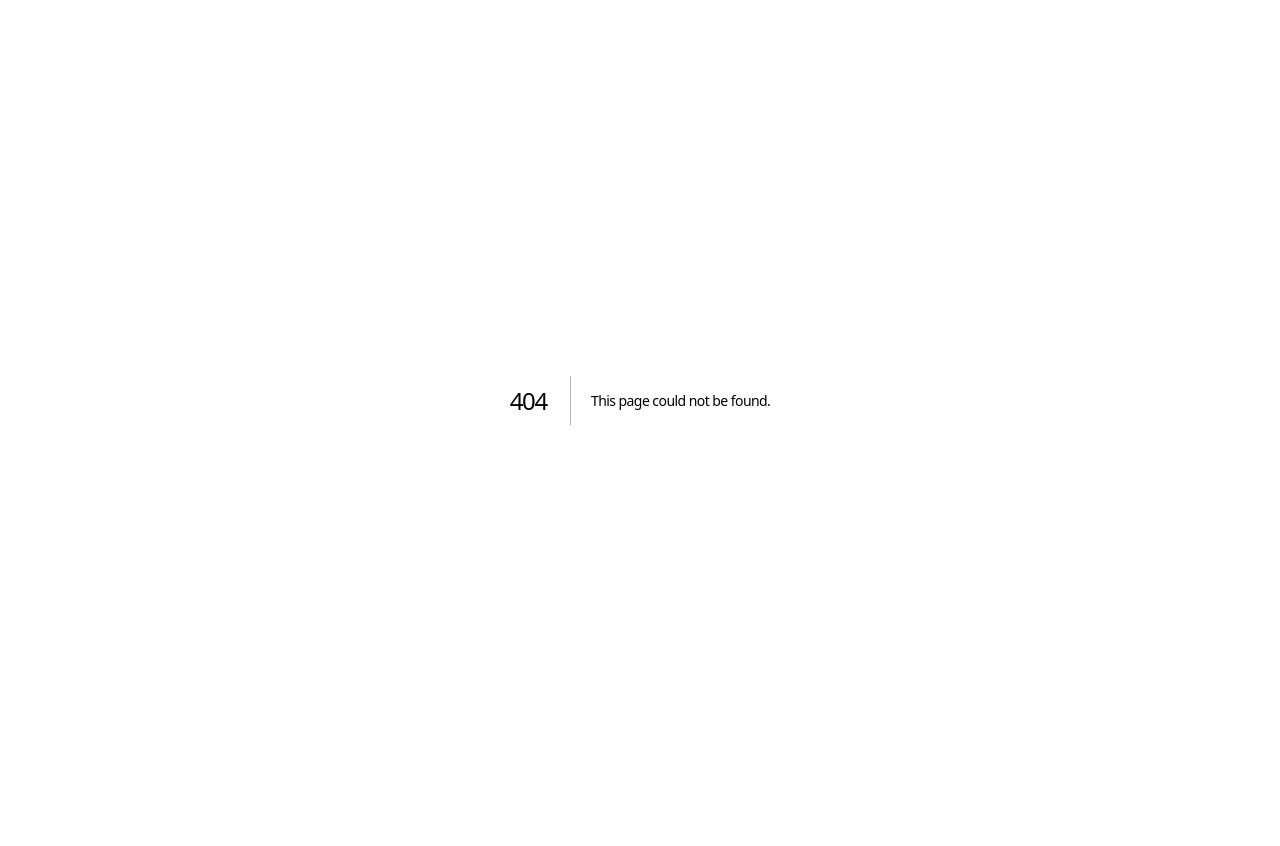
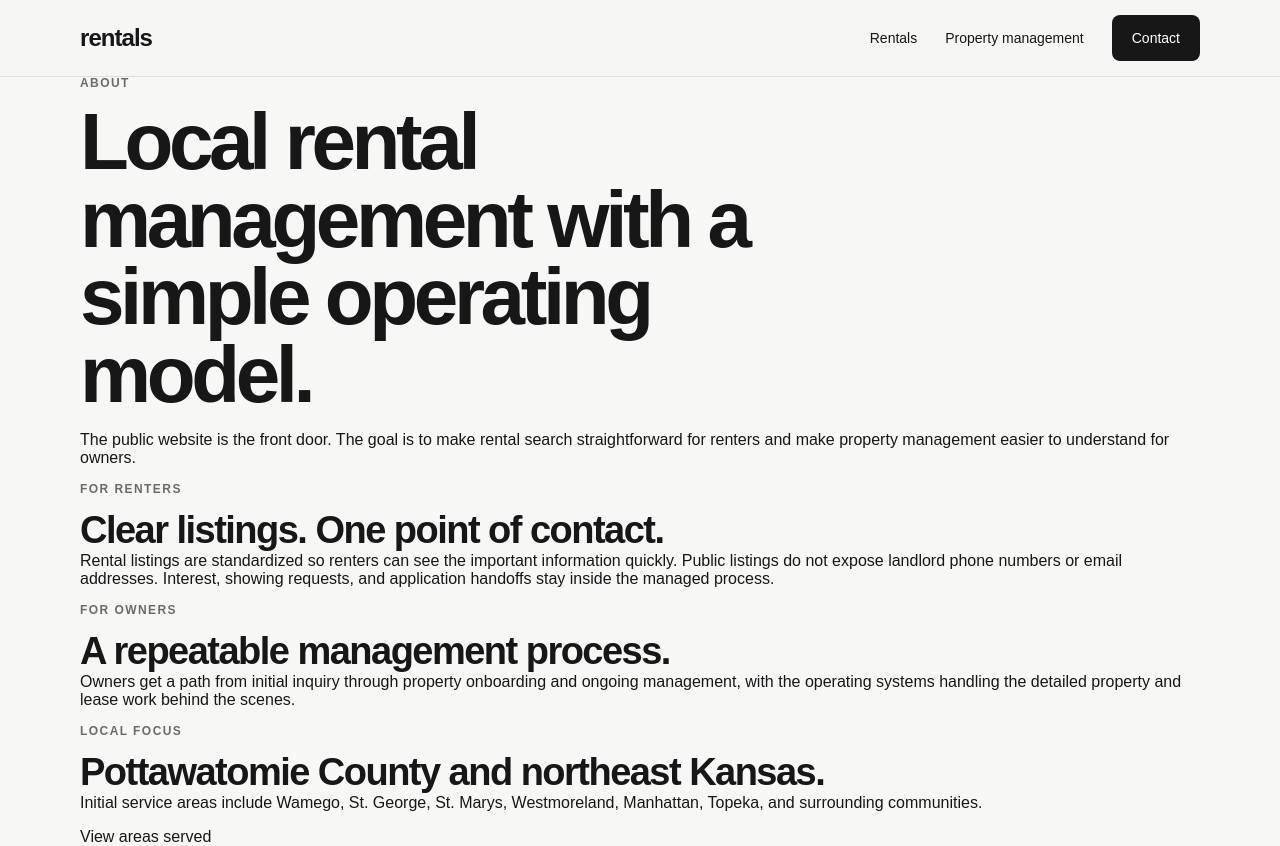
Before and after one commit to kova-media/rentals, a Next.js app: page /about in a window 1280 px wide. Before the commit this address had no page. Before the commit the page ends 800 px from the top, so only its background shows below. Built offline with nearby package versions, Linux system fonts and the light colour scheme.

Commit message:
Build app/about/page.tsx

```diff
--- /dev/null
+++ b/app/about/page.tsx
@@ -0,0 +1,12 @@
+import Link from "next/link";
+
+export default function AboutPage() {
+  return (
+    <main>
+      <header className="site-header"><div className="container header-inner"><Link className="wordmark" href="/">rentals</Link><nav><Link href="/rentals">Rentals</Link><Link href="/property-management">Property management</Link><Link className="button button-dark button-small" href="/contact">Contact</Link></nav></div></header>
+      <section className="owner-hero compact-hero"><div className="container"><p className="eyebrow">About</p><h1>Local rental management with a simple operating model.</h1><p className="owner-lede">The public website is the front door. The goal is to make rental search straightforward for renters and make property management easier to understand for owners.</p></div></section>
+      <section className="owner-section"><div className="container about-grid"><div><p className="eyebrow">For renters</p><h2>Clear listings. One point of contact.</h2></div><p>Rental listings are standardized so renters can see the important information quickly. Public listings do not expose landlord phone numbers or email addresses. Interest, showing requests, and application handoffs stay inside the managed process.</p><div><p className="eyebrow">For owners</p><h2>A repeatable management process.</h2></div><p>Owners get a path from initial inquiry through property onboarding and ongoing management, with the operating systems handling the detailed property and lease work behind the scenes.</p></div></section>
+      <section className="owner-band"><div className="container owner-band-grid"><div><p className="eyebrow">Local focus</p><h2>Pottawatomie County and northeast Kansas.</h2></div><div><p>Initial service areas include Wamego, St. George, St. Marys, Westmoreland, Manhattan, Topeka, and surrounding communities.</p><Link className="text-link" href="/areas">View areas served</Link></div></div></section>
+    </main>
+  );
+}
```
